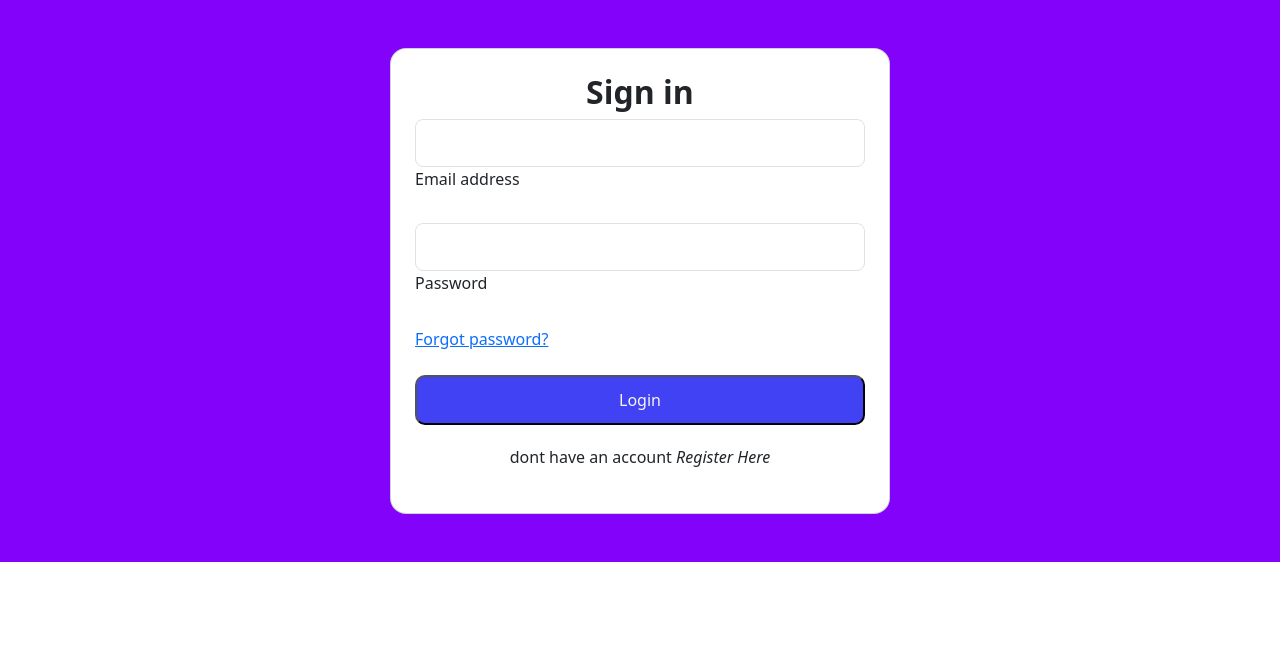
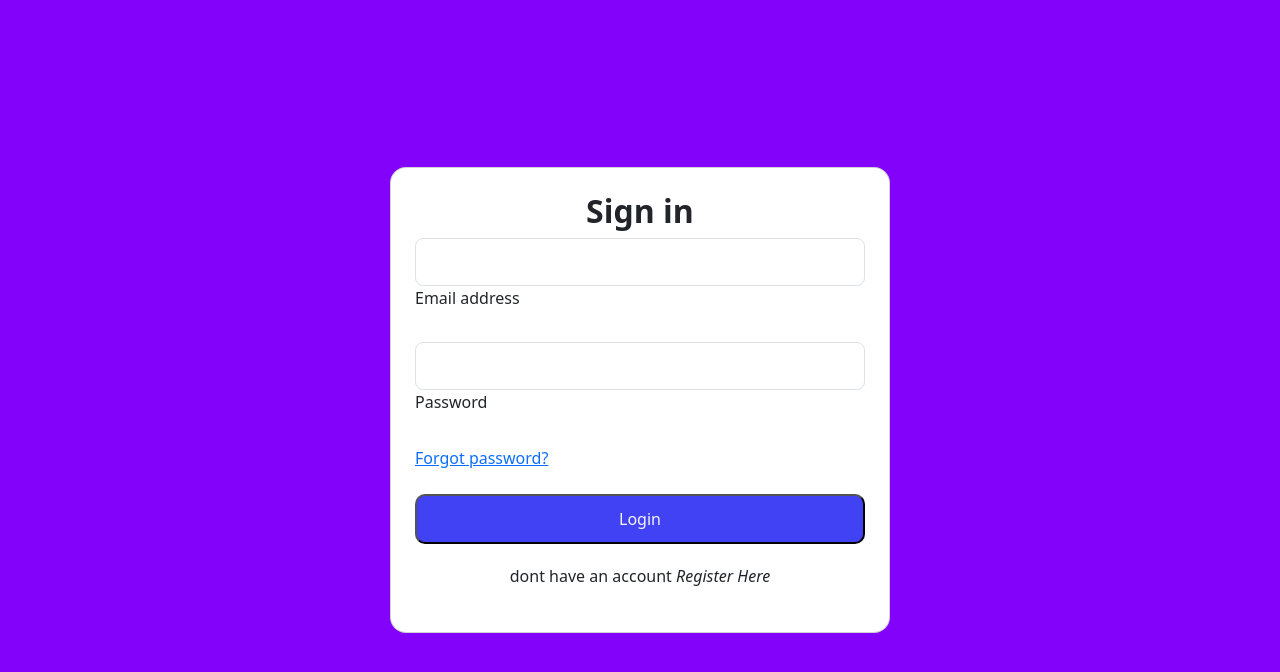
Before and after one commit to Syedameerjan/Password, a React (Create React App) app: page / in a window 1280 px wide. Shown: the top 672 px of the page. Built offline with nearby package versions, Linux system fonts and the light colour scheme.

Commit message:
Update login.css

```diff
--- a/src/Components/common/CSS/login.css
+++ b/src/Components/common/CSS/login.css
@@ -1,7 +1,10 @@
-.login-pg{
+.login-pg {
     background-color: rgb(130, 2, 250);
-    width: auto;
-    height: auto;
+    min-height: 100vh;
+    display: flex;
+    align-items: center;
+    justify-content: center;
+    padding: 1rem;
 }
 
 
@@ -44,6 +47,7 @@
     margin: auto;
     border-radius: 10px;
     height: 50px;
+    border: none;
     transition: background-color 0.3s ease, transform 0.3s ease;
 }
 
@@ -63,6 +67,7 @@
     margin: auto;
     border-radius: 10px;
     height: 50px;
+    border: none;
     transition: background-color 0.3s ease, color 0.3s ease, transform 0.2s ease;
 }
 
```
